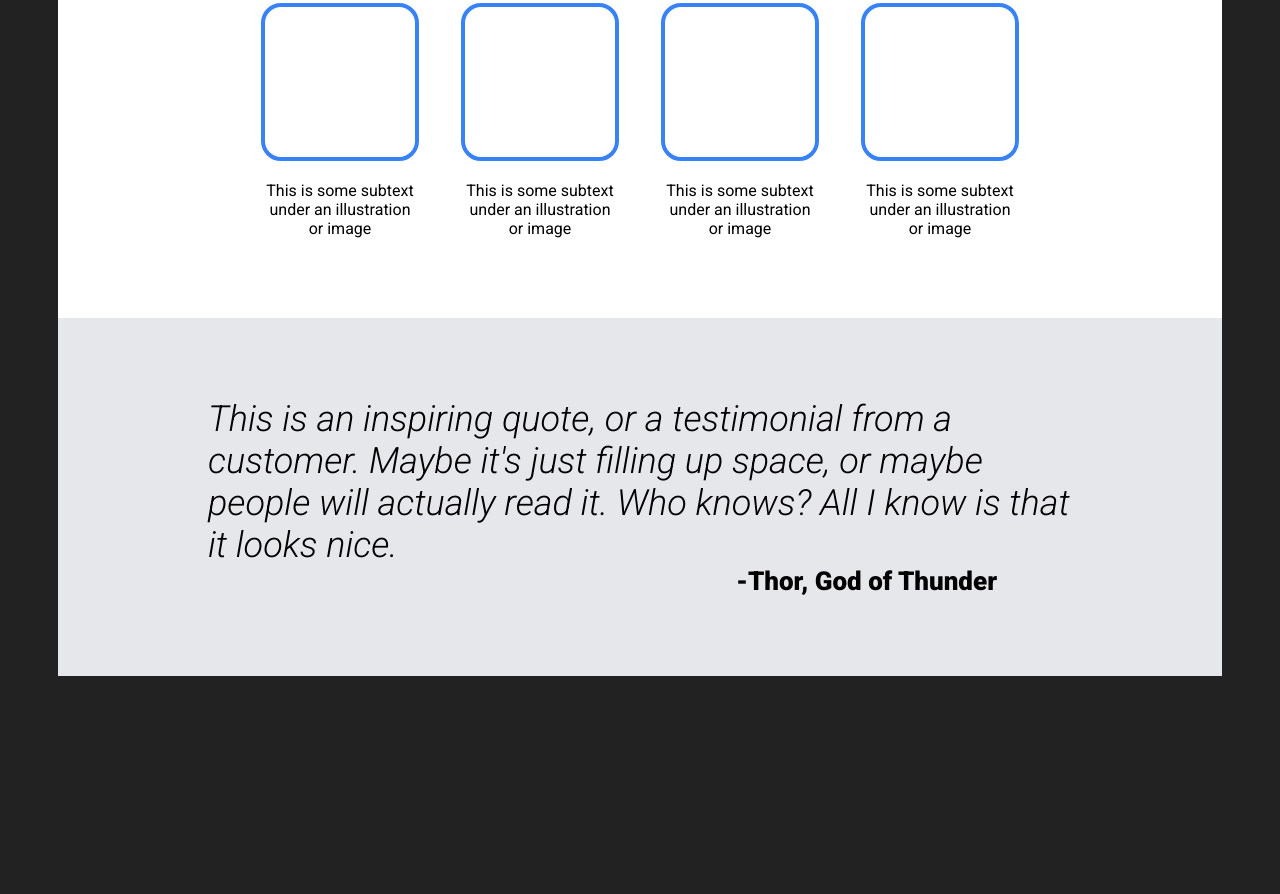
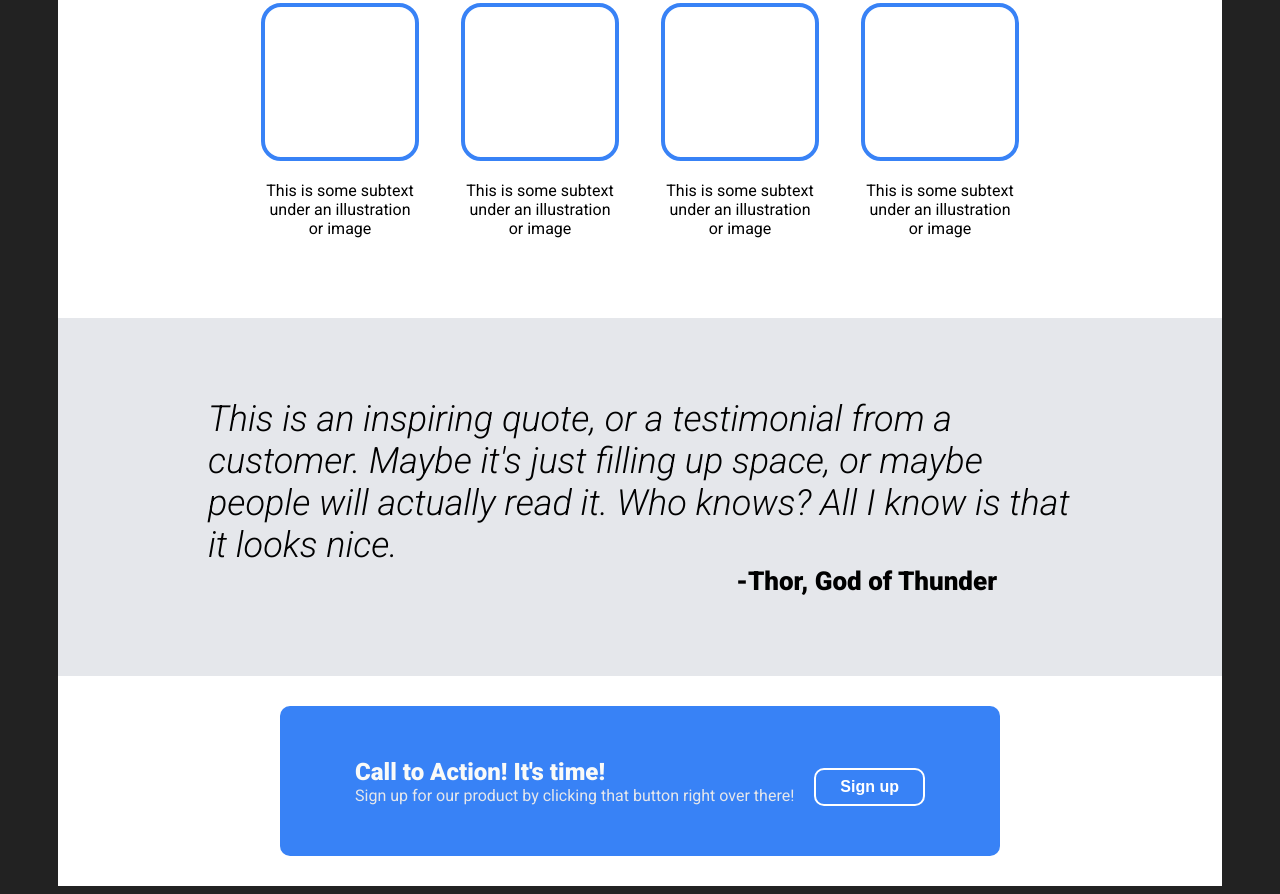
Before and after one commit to gigipink1/landing-page, a plain HTML site: page index.html in a window 1280 px wide. Shown: the part 542-1436 px from the top of the page. Before the commit the page ends 1226 px from the top, so only its background shows below. Drawn offline with Linux system fonts and the light colour scheme.

Commit message:
Add content and styling to section four

```diff
--- a/index.html
+++ b/index.html
@@ -73,7 +73,15 @@
 
     </div>
     <div class="section-four">
-
+      <div class="call-to-action">
+        <div class="cta-text">
+          <div class="cta-header">Call to Action! It's time!</div>
+          <div class="cta-subtext">Sign up for our product by clicking
+            that button right over there!
+          </div>
+        </div>
+        <button class="cta-button">Sign up</button>
+      </div>
 
     </div>
     <div class="footer">
--- a/style.css
+++ b/style.css
@@ -24,6 +24,7 @@ button {
     border: 0;
     box-shadow: none;
     margin-top: 12px;
+    flex-shrink: 0;
 
 
 }
@@ -158,3 +159,38 @@ a, .hero-subtext {
     font-size: 26px;
     margin-bottom: 50px;
 }
+
+.section-four {
+    display:flex;
+    background-color: #fff;
+    justify-content: center;
+    align-items: center;
+    padding: 30px 100px;
+
+}
+
+.call-to-action {
+    display:flex;
+    gap: 20px;
+    align-items: center;
+    background-color:#3882f6;
+    border-radius: 10px;
+    padding: 50px 75px;
+
+
+
+}
+
+button.cta-button {
+    border: 2px solid white;
+}
+
+.cta-header {
+   font-size: 24px;
+   font-weight: 600;
+   color:#f9faf8;
+}
+
+.cta-subtext {
+    color:#e5e7eb;
+}
```
